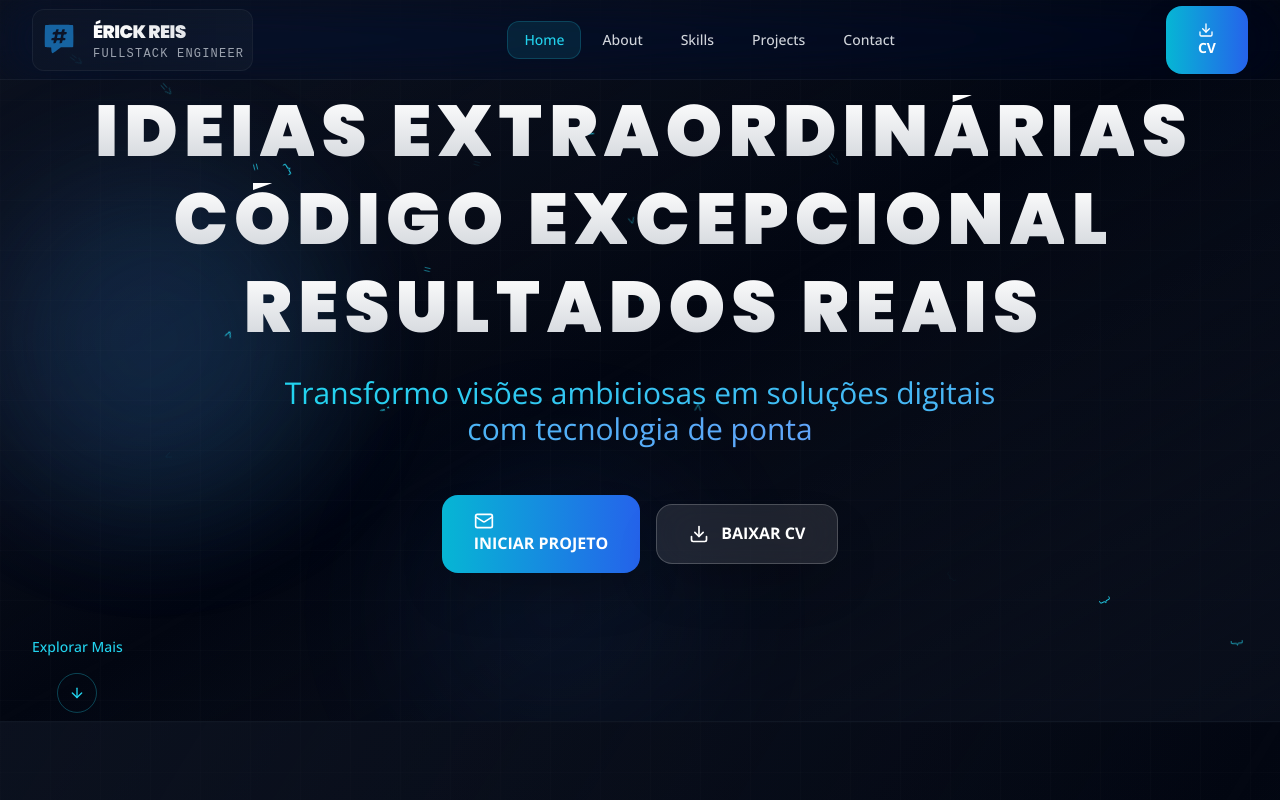
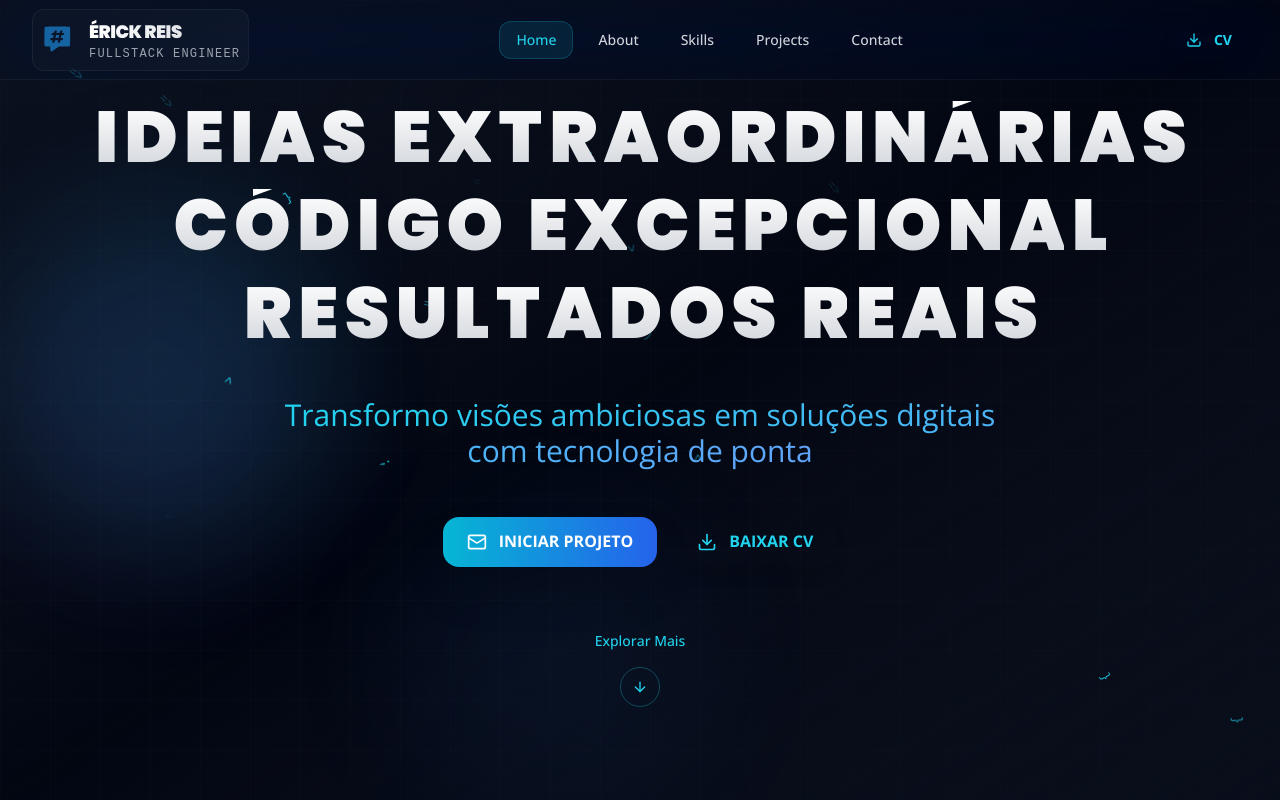
Before and after one commit to erickreisti/portifolio-oficial, a Next.js app: page / in a window 1280 px wide. Shown: the top 800 px of the page. Built offline with nearby package versions, Linux system fonts and the light colour scheme.

Commit message:
Projeto Portifolio: melhorando o layout do projeto v5.3

```diff
--- a/components/sections/HeroSection/HeroSection.tsx
+++ b/components/sections/HeroSection/HeroSection.tsx
@@ -44,9 +44,9 @@ const TechParticles = () => {
 
       gsap.to(particle, {
         opacity: 1,
-        y: -100,
-        x: Math.random() * 100 - 50,
-        rotation: Math.random() * 180,
+        y: -100, // Valor numérico
+        x: Math.random() * 100 - 50, // Valor numérico
+        rotation: Math.random() * 180, // Valor numérico
         duration: Math.random() * 3 + 2,
         ease: "power1.out",
         onComplete: () => {
@@ -154,32 +154,67 @@ const HeroText = () => {
   );
 };
 
-// Botão Principal
-const PrimaryButton = ({
+// Botão Melhorado - Com variantes e efeitos refinados
+const ImprovedButton = ({
   children,
   onClick,
   href,
+  variant = "primary", // 'primary', 'secondary', 'outline'
+  size = "default", // 'default', 'sm', 'lg'
   className = "",
+  icon,
+  disabled = false,
 }: {
   children: React.ReactNode;
   onClick?: () => void;
   href?: string;
+  variant?: "primary" | "secondary" | "outline";
+  size?: "default" | "sm" | "lg";
   className?: string;
+  icon?: React.ReactNode; // Ícone opcional
+  disabled?: boolean;
 }) => {
+  const getVariantClasses = () => {
+    switch (variant) {
+      case "primary":
+        return "bg-gradient-to-r from-cyan-500 to-blue-600 hover:from-cyan-600 hover:to-blue-700 text-white shadow-2xl hover:shadow-cyan-500/25";
+      case "secondary":
+        return "bg-white/10 backdrop-blur-xl border border-white/20 text-white hover:bg-white/20 hover:border-white/30 shadow-2xl";
+      case "outline":
+        return "bg-transparent border border-cyan-400/50 text-cyan-400 hover:bg-cyan-400/10 hover:border-cyan-400/80 shadow-lg hover:shadow-cyan-500/25";
+      default:
+        return "bg-gradient-to-r from-cyan-500 to-blue-600 hover:from-cyan-600 hover:to-blue-700 text-white shadow-2xl hover:shadow-cyan-500/25";
+    }
+  };
+
+  const getSizeClasses = () => {
+    switch (size) {
+      case "sm":
+        return "py-2 px-4 text-sm";
+      case "lg":
+        return "py-4 px-8 text-lg";
+      default:
+        return "py-3 px-6";
+    }
+  };
+
   const buttonContent = (
     <motion.button
       className={`
-        relative bg-gradient-to-r from-cyan-500 to-blue-600 hover:from-cyan-600 hover:to-blue-700
-        text-white font-bold py-4 px-8 rounded-2xl shadow-2xl hover:shadow-cyan-500/25
-        border-0 transition-all duration-300 transform hover:scale-105 active:scale-95
-        flex items-center gap-3 group overflow-hidden ${className}
+        relative font-bold rounded-2xl border-0 transition-all duration-300 transform hover:scale-105 active:scale-95
+        flex items-center justify-center gap-3 group overflow-hidden ${getVariantClasses()} ${getSizeClasses()} ${className}
+        ${disabled ? "opacity-50 cursor-not-allowed" : ""}
       `}
-      whileHover={{ y: -2 }}
-      whileTap={{ scale: 0.95 }}
+      whileHover={!disabled ? { y: -2 } : {}}
+      whileTap={!disabled ? { scale: 0.95 } : {}}
       onClick={onClick}
+      disabled={disabled}
     >
+      {icon && <span className="flex-shrink-0">{icon}</span>}
       <span className="relative z-10">{children}</span>
+      {variant === "primary" && (
         <div className="absolute inset-0 bg-gradient-to-r from-transparent via-white/20 to-transparent transform -skew-x-12 translate-x-[-100%] group-hover:translate-x-[100%] transition-transform duration-700" />
+      )}
     </motion.button>
   );
 
@@ -194,47 +229,8 @@ const PrimaryButton = ({
   return buttonContent;
 };
 
-// Botão Secundário
-const SecondaryButton = ({
-  children,
-  onClick,
-  href,
-  className = "",
-}: {
-  children: React.ReactNode;
-  onClick?: () => void;
-  href?: string;
-  className?: string;
-}) => {
-  const buttonContent = (
-    <motion.button
-      className={`
-        bg-white/10 backdrop-blur-xl border border-white/20 text-white
-        hover:bg-white/20 hover:border-white/30 font-bold py-4 px-8 rounded-2xl
-        shadow-2xl transition-all duration-300 transform hover:scale-105 active:scale-95
-        flex items-center gap-3 ${className}
-      `}
-      whileHover={{ y: -2 }}
-      whileTap={{ scale: 0.95 }}
-      onClick={onClick}
-    >
-      {children}
-    </motion.button>
-  );
-
-  if (href) {
-    return (
-      <a href={href} download={href.includes("curriculo")}>
-        {buttonContent}
-      </a>
-    );
-  }
-
-  return buttonContent;
-};
-
-// Header Corrigido
-const Header = ({
+// Header Refinado - Integrado, com espaçamento e responsividade aprimorados
+const RefinedHeader = ({
   isScrolled,
   activeSection,
   onNavClick,
@@ -252,11 +248,14 @@ const Header = ({
       initial={{ y: -100, opacity: 0 }}
       animate={{ y: 0, opacity: 1 }}
       transition={{ duration: 0.6 }}
-      className={`fixed top-0 left-0 right-0 z-50 transition-all duration-300 ${
+      className={`
+        fixed top-0 left-0 right-0 z-50 transition-all duration-500 w-full
+        ${
           isScrolled
-          ? "h-16 bg-gray-950/95 backdrop-blur-xl border-b border-gray-800/50 shadow-xl"
+            ? "h-16 bg-gray-950/90 backdrop-blur-xl border-b border-gray-800/50 shadow-xl"
             : "h-20 bg-transparent"
-      }`}
+        }
+      `}
     >
       <div className="max-w-7xl mx-auto px-4 sm:px-6 lg:px-8 h-full flex items-center justify-between">
         {/* Logo */}
@@ -274,13 +273,13 @@ const Header = ({
               <Image
                 src="/images/hashblue.svg"
                 alt="Erick Reis Logo"
-                width={40}
-                height={40}
+                width={36}
+                height={36} // Ajustado para responsividade
                 className="brightness-125"
               />
             </motion.div>
             <div className="text-left hidden sm:block">
-              <h3 className="text-lg font-black bg-gradient-to-r from-white to-gray-300 bg-clip-text text-transparent">
+              <h3 className="text-base sm:text-lg font-black bg-gradient-to-r from-white to-gray-300 bg-clip-text text-transparent">
                 ÉRICK REIS
               </h3>
               <p className="text-xs font-mono text-gray-400 tracking-widest">
@@ -291,7 +290,9 @@ const Header = ({
         </motion.button>
 
         {/* Desktop Navigation */}
-        <nav className="hidden lg:flex items-center gap-1">
+        <nav className="hidden lg:flex items-center gap-2">
+          {" "}
+          {/* Ajustado gap */}
           {navItems.map((item, index) => {
             const sectionName = item.href.replace("#", "");
             const isActive = activeSection === sectionName;
@@ -300,11 +301,14 @@ const Header = ({
               <motion.button
                 key={item.name}
                 onClick={() => onNavClick(sectionName)}
-                className={`px-4 py-2 text-sm font-medium rounded-lg transition-all duration-300 border ${
+                className={`
+                  px-4 py-2 text-sm font-medium rounded-lg transition-all duration-300 border
+                  ${
                     isActive
                       ? "text-cyan-400 bg-cyan-400/10 border-cyan-400/20"
                       : "text-gray-300 hover:text-white hover:bg-white/5 border-transparent"
-                }`}
+                  }
+                `}
                 whileHover={{ y: -1 }}
                 whileTap={{ y: 0 }}
                 initial={{ opacity: 0, y: -20 }}
@@ -324,24 +328,26 @@ const Header = ({
           animate={{ opacity: 1, x: 0 }}
           transition={{ delay: 0.5 }}
         >
-          <PrimaryButton
+          <ImprovedButton
             href="/docs/curriculo-erick-reis.pdf"
-            className="text-sm py-2 px-4"
+            variant="outline" // Alterado para 'outline' para harmonizar com o fundo escuro
+            size="sm"
+            icon={<Download className="w-4 h-4" />}
           >
-            <Download className="w-4 h-4" />
             CV
-          </PrimaryButton>
+          </ImprovedButton>
         </motion.div>
 
         {/* Mobile Menu Button */}
         <div className="flex lg:hidden items-center gap-2">
-          <PrimaryButton
+          <ImprovedButton
             href="/docs/curriculo-erick-reis.pdf"
-            className="text-sm p-2"
+            variant="outline" // Alterado para 'outline' para harmonizar com o fundo escuro
+            size="sm"
+            icon={<Download className="w-4 h-4" />}
           >
-            <Download className="w-4 h-4" />
-          </PrimaryButton>
-
+            CV
+          </ImprovedButton>
           <Button
             variant="ghost"
             size="icon"
@@ -357,7 +363,7 @@ const Header = ({
         </div>
       </div>
 
-      {/* Mobile Menu */}
+      {/* Mobile Menu - Refinado para melhor responsividade e espaçamento */}
       <AnimatePresence>
         {isMobileMenuOpen && (
           <motion.div
@@ -368,6 +374,8 @@ const Header = ({
             className="absolute top-full left-0 right-0 bg-gray-950/95 backdrop-blur-xl border-b border-gray-800/50 lg:hidden overflow-hidden"
           >
             <nav className="p-4 space-y-2">
+              {" "}
+              {/* Ajustado padding e gap */}
               {navItems.map((item, index) => {
                 const sectionName = item.href.replace("#", "");
                 const isActive = activeSection === sectionName;
@@ -379,11 +387,14 @@ const Header = ({
                       onNavClick(sectionName);
                       onMobileMenuToggle();
                     }}
-                    className={`w-full flex items-center justify-between px-4 py-3 text-sm font-medium rounded-lg transition-all duration-300 border ${
+                    className={`
+                      w-full flex items-center justify-between px-4 py-3 text-sm font-medium rounded-lg transition-all duration-300 border
+                      ${
                         isActive
                           ? "text-cyan-400 bg-cyan-400/10 border-cyan-400/20"
                           : "text-gray-300 hover:text-white hover:bg-white/5 border-transparent"
-                    }`}
+                      }
+                    `}
                     initial={{ x: -20, opacity: 0 }}
                     animate={{ x: 0, opacity: 1 }}
                     transition={{ delay: index * 0.1 }}
@@ -395,20 +406,20 @@ const Header = ({
                   </motion.button>
                 );
               })}
-
               <motion.div
                 className="pt-4 border-t border-gray-700/50"
                 initial={{ opacity: 0, y: 10 }}
                 animate={{ opacity: 1, y: 0 }}
                 transition={{ delay: 0.5 }}
               >
-                <PrimaryButton
+                <ImprovedButton
                   href="/docs/curriculo-erick-reis.pdf"
-                  className="w-full justify-center text-sm py-3"
+                  variant="outline" // Mantido 'outline' para consistência
+                  className="w-full justify-center"
+                  icon={<Download className="w-4 h-4" />}
                 >
-                  <Download className="w-4 h-4" />
                   DOWNLOAD CV
-                </PrimaryButton>
+                </ImprovedButton>
               </motion.div>
             </nav>
           </motion.div>
@@ -418,14 +429,8 @@ const Header = ({
   );
 };
 
-// Hero Content Corrigido
-const HeroContent = ({
-  headerHeight,
-  onExploreClick,
-}: {
-  headerHeight: number;
-  onExploreClick: () => void;
-}) => {
+// Hero Content - Integrado com Header
+const HeroContent = ({ onExploreClick }: { onExploreClick: () => void }) => {
   const containerRef = useRef<HTMLDivElement>(null);
 
   useEffect(() => {
@@ -461,11 +466,7 @@ const HeroContent = ({
     <section
       id="hero"
       ref={containerRef}
-      className="relative min-h-screen flex items-center justify-center overflow-hidden bg-gradient-to-br from-gray-900 via-blue-900 to-purple-900"
-      style={{
-        paddingTop: `${headerHeight}px`,
-        minHeight: `calc(100vh - ${headerHeight}px)`,
-      }}
+      className="relative flex flex-col items-center justify-center min-h-screen overflow-hidden bg-gradient-to-br from-gray-900 via-blue-900 to-purple-900"
     >
       {/* Background Effects */}
       <PremiumBackground intensity="high" />
@@ -473,7 +474,7 @@ const HeroContent = ({
       <TechParticles />
 
       {/* Conteúdo Principal */}
-      <div className="relative z-10 w-full max-w-7xl mx-auto px-4 sm:px-6 lg:px-8 text-center">
+      <div className="relative z-10 w-full max-w-7xl mx-auto px-4 sm:px-6 lg:px-8 text-center flex-grow flex flex-col justify-center">
         {/* Título */}
         <HeroText />
 
@@ -500,10 +501,13 @@ const HeroContent = ({
             animate={{ opacity: 1, y: 0 }}
             transition={{ duration: 0.8, delay: 2 }}
           >
-            <PrimaryButton onClick={() => onExploreClick()}>
-              <Mail className="w-5 h-5" />
+            <ImprovedButton
+              onClick={() => onExploreClick()}
+              variant="primary"
+              icon={<Mail className="w-5 h-5" />}
+            >
               INICIAR PROJETO
-            </PrimaryButton>
+            </ImprovedButton>
           </motion.div>
 
           <motion.div
@@ -512,16 +516,19 @@ const HeroContent = ({
             animate={{ opacity: 1, y: 0 }}
             transition={{ duration: 0.8, delay: 2.2 }}
           >
-            <SecondaryButton href="/docs/curriculo-erick-reis.pdf">
-              <Download className="w-5 h-5" />
+            <ImprovedButton
+              href="/docs/curriculo-erick-reis.pdf"
+              variant="outline" // Usando a nova variante 'outline'
+              icon={<Download className="w-5 h-5" />}
+            >
               BAIXAR CV
-            </SecondaryButton>
+            </ImprovedButton>
           </motion.div>
         </div>
 
-        {/* Scroll Indicator */}
+        {/* Scroll Indicator Centralizado */}
         <motion.div
-          className="hero-action-button"
+          className="hero-action-button flex flex-col items-center"
           initial={{ opacity: 0, y: 40 }}
           animate={{ opacity: 1, y: 0 }}
           transition={{ duration: 0.8, delay: 2.4 }}
@@ -551,7 +558,6 @@ export const HeroSection = () => {
   const [isScrolled, setIsScrolled] = useState(false);
   const [activeSection, setActiveSection] = useState("hero");
   const [isMobileMenuOpen, setIsMobileMenuOpen] = useState(false);
-  const [headerHeight, setHeaderHeight] = useState(80);
 
   useEffect(() => {
     const handleScroll = () => {
@@ -563,44 +569,38 @@ export const HeroSection = () => {
       const current = sections.find((section) => {
         const element = document.getElementById(section);
         if (!element) return false;
+        const scrollPadding =
+          parseInt(
+            getComputedStyle(document.documentElement).scrollPaddingTop
+          ) || 0;
         const rect = element.getBoundingClientRect();
-        return rect.top <= 100 && rect.bottom >= 100;
+        return rect.top <= scrollPadding + 10 && rect.bottom >= 10;
       });
       if (current) setActiveSection(current);
     };
 
-    const updateHeaderHeight = () => {
-      const header = document.querySelector("header");
-      if (header) setHeaderHeight(header.clientHeight);
-    };
-
     window.addEventListener("scroll", handleScroll);
     window.addEventListener("scroll", handleActiveSection);
-    window.addEventListener("resize", updateHeaderHeight);
 
-    // Initial calls
-    updateHeaderHeight();
-    handleScroll();
+    handleScroll(); // Executa uma vez ao montar
 
     return () => {
       window.removeEventListener("scroll", handleScroll);
       window.removeEventListener("scroll", handleActiveSection);
-      window.removeEventListener("resize", updateHeaderHeight);
     };
   }, []);
 
   const scrollToSection = (sectionId: string) => {
     const element = document.getElementById(sectionId);
     if (element) {
-      const offsetTop = element.offsetTop - headerHeight;
-      window.scrollTo({ top: offsetTop, behavior: "smooth" });
-      setIsMobileMenuOpen(false);
+      element.scrollIntoView({ behavior: "smooth" });
+      setIsMobileMenuOpen(false); // Fecha o menu mobile após navegar
     }
   };
 
   return (
     <div className="relative">
-      <Header
+      <RefinedHeader // Renomeado componente
         isScrolled={isScrolled}
         activeSection={activeSection}
         onNavClick={scrollToSection}
@@ -608,10 +608,7 @@ export const HeroSection = () => {
         onMobileMenuToggle={() => setIsMobileMenuOpen(!isMobileMenuOpen)}
       />
 
-      <HeroContent
-        headerHeight={headerHeight}
-        onExploreClick={() => scrollToSection("about")}
-      />
+      <HeroContent onExploreClick={() => scrollToSection("about")} />
     </div>
   );
 };
```
Lines whose indentation alone changed are shown as unchanged.
